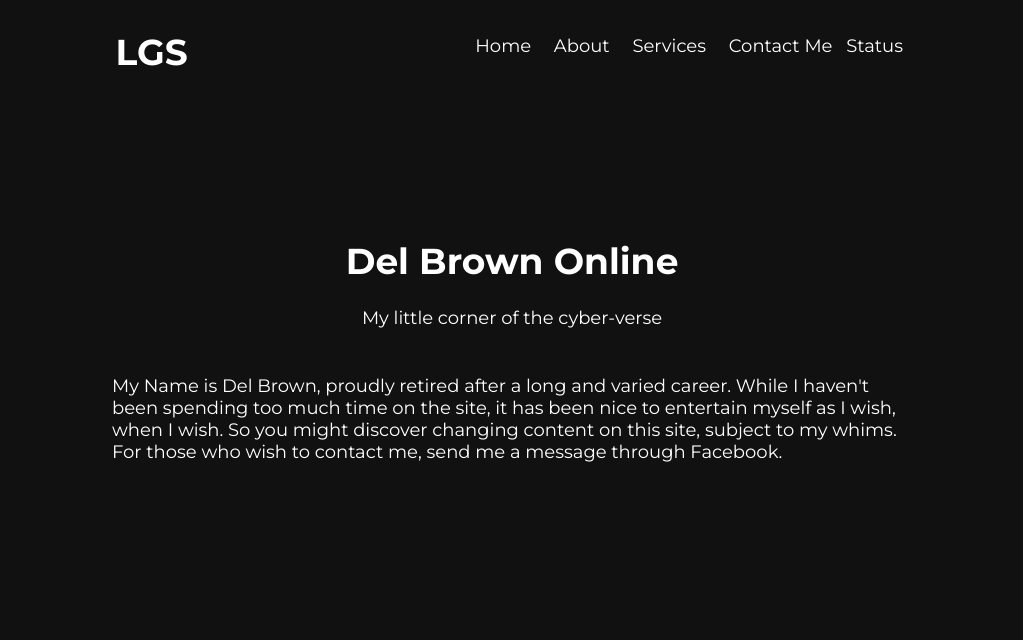
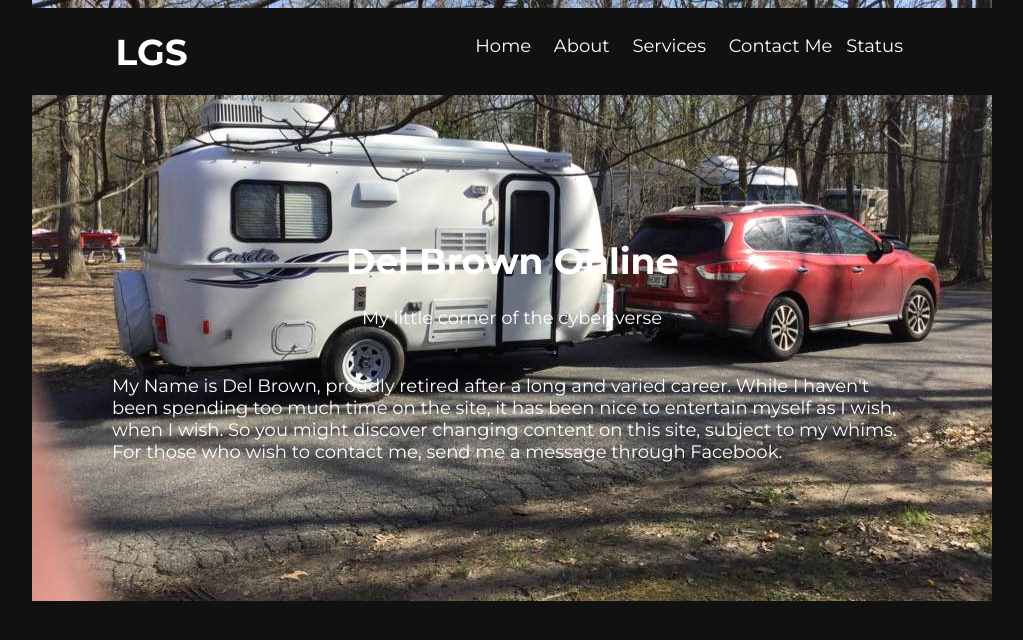
Before and after one commit to delonline/delonline.github.io, a Jekyll site: the page built from index.html, in a window 1280 px wide. Shown: the top 640 px of the page, without its empty margins (128-1151 px from the left). Built offline with Jekyll 4.4.1, drawn with Linux system fonts in a browser that asks for light colours.

Commit message:
Update css.css

```diff
--- a/stylesheets/css.css
+++ b/stylesheets/css.css
@@ -7,7 +7,7 @@ body{
   background-color:#111111;
   font:400 18px 'Montserrat', sans-serif;
   color:#fff;
-  background-image: url(../../images/CasitaTravel.jpg) opacity:0.6 ;
+  background-image: url(../../images/CasitaTravel.jpg) ;
   background-repeat: no-repeat;
   #background-attachment: fixed;
   background-position: center;
```
